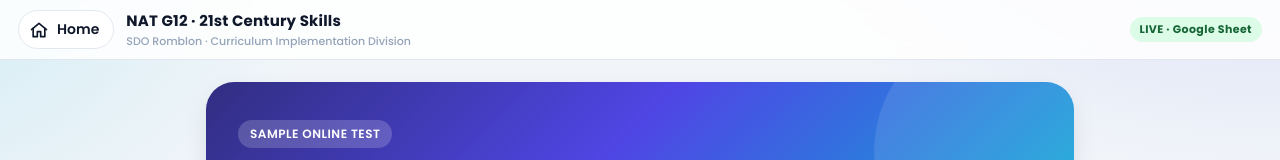
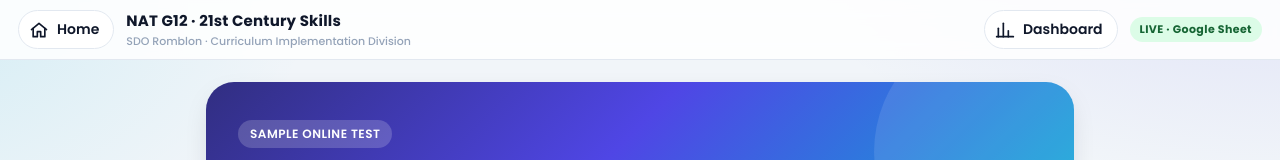
Before and after one commit to projectkabulig-dev/assessment-training-secondary, a plain HTML site: page index.html in a window 1280 px wide. Shown: the top 160 px of the page. Drawn offline with Linux system fonts and the light colour scheme.

Commit message:
Add files via upload

```diff
--- a/index.html
+++ b/index.html
@@ -15,6 +15,10 @@
   </a>
   <div class="brand">NAT G12 · 21st Century Skills<small id="evt"></small></div>
   <div class="spacer"></div>
+  <a class="home-btn" id="facBtn" href="dashboard.html" title="Para sa facilitator (may PIN)">
+    <svg viewBox="0 0 24 24" fill="none" stroke="currentColor" stroke-width="2" stroke-linecap="round" stroke-linejoin="round"><path d="M4 20V10"/><path d="M10 20V4"/><path d="M16 20v-7"/><path d="M22 20H2"/></svg>
+    Dashboard
+  </a>
   <span class="badge" id="modeBadge"></span>
 </header>
 
```
